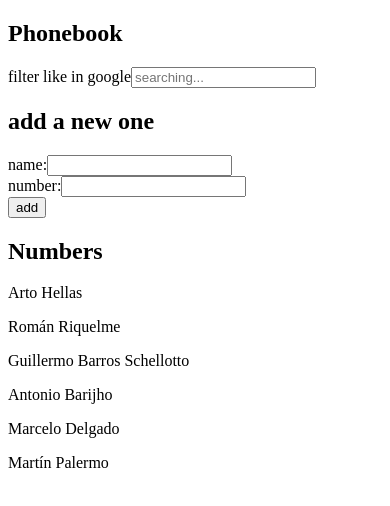
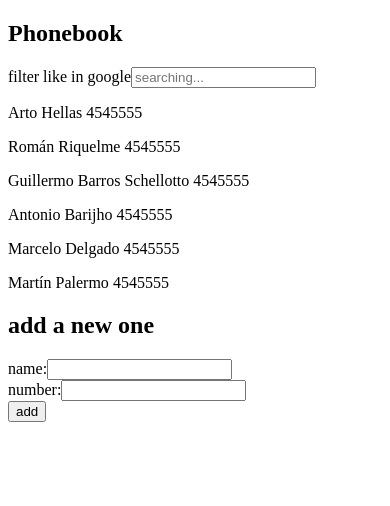
Before and after one commit to Rodrigorov3r/PhoneBook-React, a React (Vite) app: page / in a window 390 px wide. Shown: the top 506 px of the page. Built offline with nearby package versions, Linux system fonts and the light colour scheme.

Commit message:
2.9*: The Phonebook Step4_:filtro funcionando

```diff
--- a/src/App.jsx
+++ b/src/App.jsx
@@ -6,8 +6,8 @@ const App = () => {
     { id: 2, name: 'Román Riquelme', number: '4545555' },
     { id: 3, name: 'Guillermo Barros Schellotto', number: '4545555' },
     { id: 4, name: 'Antonio Barijho', number: '4545555' },
-    { id: 4, name: 'Marcelo Delgado', number: '4545555' },
-    { id: 4, name: 'Martín Palermo', number: '4545555' },
+    { id: 5, name: 'Marcelo Delgado', number: '4545555' },
+    { id: 6, name: 'Martín Palermo', number: '4545555' },
   ]);
   const [newName, setNewName] = useState('');
   const [newNumber, setNewNumber] = useState('');
@@ -51,19 +51,26 @@ const App = () => {
     const { value } = e.target;
     setSearch(value);
   };
+  //filtro de busqueda
+  const arrFilter =
+    search === ''
+      ? persons
+      : persons.filter((person) =>
+          person.name.toLowerCase().includes(search.toLowerCase())
+        );
 
-  const arrFilter = search === ''
-  ? persons
-  : persons.filter((person)=>person.name.toLowerCase().includes(search.toLowerCase()))
+  //array a mostrar en pantalla
+  const showFilter = (() =>
+    arrFilter.map((filtro) => <p key={filtro.id}>{filtro.name} {filtro.number}</p>))();
 
-
-  console.log('impri', arrFilter);
+  console.log('impri', showFilter);
   return (
     <div>
       <h2>Phonebook</h2>
       <div>
         filter like in google
         <input type="text" placeholder="searching..." onChange={handleFilter} />
+        {showFilter}
       </div>
       <h2>add a new one</h2>
       <form onSubmit={handleSubmit}>
@@ -79,12 +86,6 @@ const App = () => {
           <button type="submit">add</button>
         </div>
       </form>
-      <h2>Numbers</h2>
-      <div>
-        {persons.map((item) => (
-          <p key={item.id}>{item.name}</p>
-        ))}
-      </div>
     </div>
   );
 };
```
